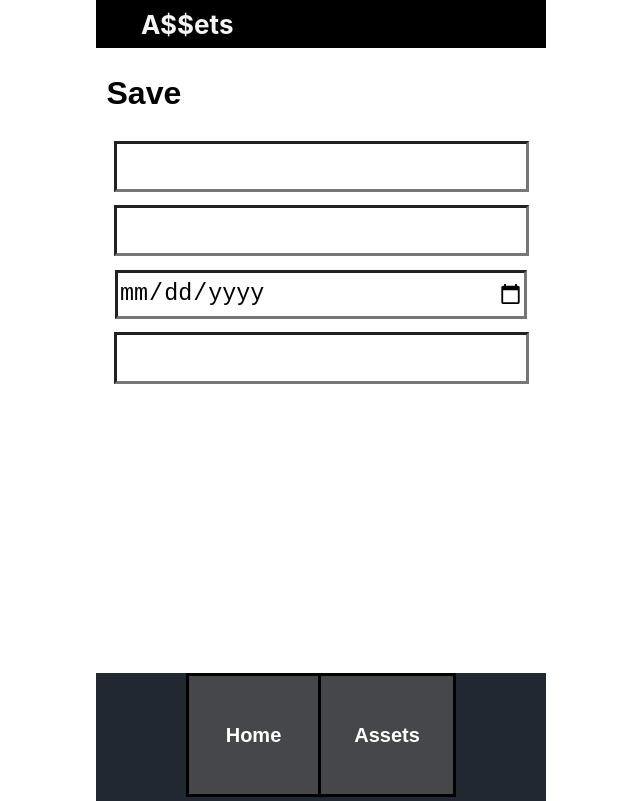
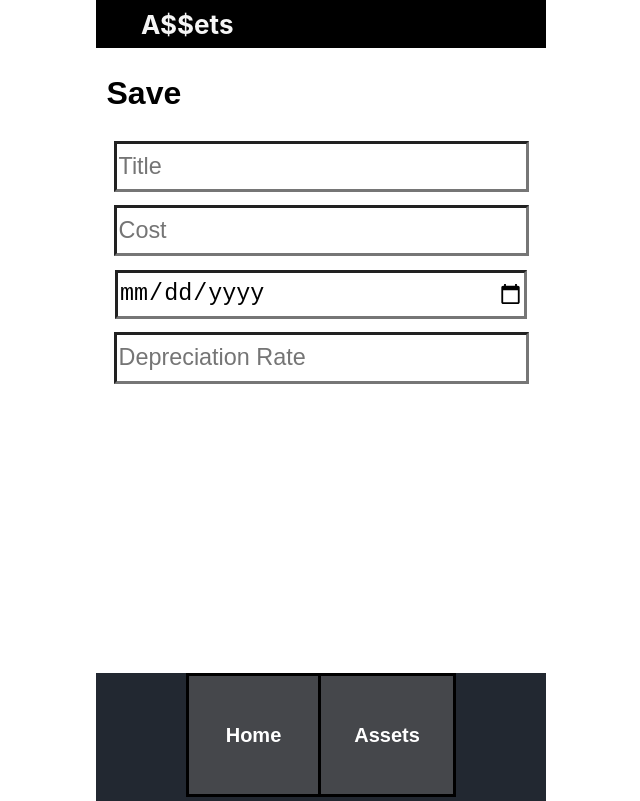
Before and after one commit to Saathvik-Choudhary/my-react-app, a React (Create React App) app: page / in a window 1280 px wide. Shown: the whole page, without its empty margins (319-959 px from the left). Built offline with nearby package versions, Linux system fonts and the light colour scheme.

Commit message:
push and post

```diff
--- a/src/App.js
+++ b/src/App.js
@@ -14,9 +14,10 @@ function App() {
         </div>
 
         <div className="DynamicContainer">
-          {/*<AssetSummary/>*/}
-          {/*<AssetList/>*/}
-          {/*<CreateNewAsset/>*/}
+          {//<AssetSummary/>
+          /*<AssetList/>*/
+          //<CreateNewAsset/>
+}
           <SaveAsset/>
         </div>
 
--- a/src/AssetSummary.js
+++ b/src/AssetSummary.js
@@ -1,18 +1,50 @@
 import './AssetSummary.css'
+import { useState, useEffect } from 'react';
+
 
 function AssetSummary(){
+
+
+    const [assetSummary, setAssetSummary] = useState(null);
+
+  useEffect(() => {
+
+        getData();
+  }, []);
+
+const getData = () =>{
+    fetch('http://localhost:8080/assets/assetSummary')
+    .then((res) => {
+        return res.json();
+    })
+    .then((data) => {
+         console.log(data);
+         setAssetSummary(data);
+       })
+    }
+
     return(
+
         <div className="Summary-Container">
             <div className="AssetCountSummary">
                 <div className="content">Asset Count</div>
+                <div className="content">
+                    {assetSummary?.count}
+                </div>
             </div>
 
             <div className="CostSummary">
                 <div className="content">Cost</div>
+                <div className="content">
+                    {assetSummary?.cost}
+                </div>
             </div>
 
             <div className="CurrentValueSummary">
                 <div className="content">Current Value</div>
+                <div className="content">
+                    {assetSummary?.value}
+                </div>
             </div>
 
         </div>
--- a/src/SaveAsset.js
+++ b/src/SaveAsset.js
@@ -1,92 +1,86 @@
-import "./SaveAsset.css"
+import React, { useState } from 'react';
 
-import React, { useState } from 'react';
-import axios from "axios";
+import "./SaveAsset.css";
 
-function SaveAsset(){
+function SaveAsset() {
   const [formData, setFormData] = useState({
-        TitleInput:'',
-        CostInput:'',
-        DateInput:'',
-        DepreceationRate:'', // Initial state for the username field
+    cost: null,
+    date: null,
+    depreciationRate: null,
+    title: null
   });
 
   // Handler function to update form data when input fields change
-      const handleChange = (event) => {
+  const handleChange = async (event) => {
     const { name, value } = event.target;
     setFormData({ ...formData, [name]: value });
   };
 
   // Handler function to handle form submission
-      const handleSubmit = (event) => {
-        console.log(formData);
+  const handleSubmit = async (event) => {
+    event.preventDefault();
+    try {
+      const response = await fetch("http://localhost:8080/assets/save",{
+        method: 'POST',
+        headers: {
+            'Content-Type': 'application/json',
+          },
+          body: JSON.stringify(formData),
+      });
+      console.log(response.data);
+    } catch (error) {
+      console.error('Error sending data:', error);
+    }
 
-                axios({
-                    // Endpoint to send files
-                    url: "http://localhost:8080/assets/save",
-                    method: "POST",
-
-                    // Attaching the form data
-                    data: formData,
-                })
-                    // Handle the response from backend here
-                    .then((res) => {})
-
-                    // Catch errors if any
-                    .catch((err) => {});
-
-
-        setFormData(setFormData);
+    // Reset form data after submission
+    setFormData({
+      title: null,
+      cost: null,
+      date: null,
+      depreciationRate: null,
+    });
   };
 
   return (
-
     <form className="SaveContainer" onSubmit={handleSubmit}>
-
       <button className="SaveButton" type="submit">Save</button>
-
       <input
         type="text"
         className="Input"
-            id="TitleInput"
-            name="TitleInput"
+        id="title"
+        name="title"
+        placeholder="Title"
+        value={formData.title || ""}
         onChange={handleChange}
       />
-
-
       <input
         className="Input"
         type="text"
-            id="CostInput"
-            name="CostInput"
+        id="cost"
+        name="cost"
+        placeholder="Cost"
+        value={formData.cost || ""}
         onChange={handleChange}
       />
-
-
       <input
         className="Input"
         type="date"
-            id="DateInput"
-            name="DateInput"
+        id="date"
+        name="date"
+        value={formData.date || ""}
         onChange={handleChange}
       />
-
-
       <input
         className="Input"
         type="text"
-                id="DepreceationRate"
-                name="DepreceationRate"
+        id="depreciationRate"
+        name="depreciationRate"
+        placeholder="Depreciation Rate"
+        value={formData.depreciationRate || ""}
         onChange={handleChange}
       />
-
     </form>
   );
-      {/*
-    return(
-        <div className="SaveContainer">
-        </div>
-    )*/}
 }
 
 export default SaveAsset;
```
Lines whose indentation alone changed are shown as unchanged.
